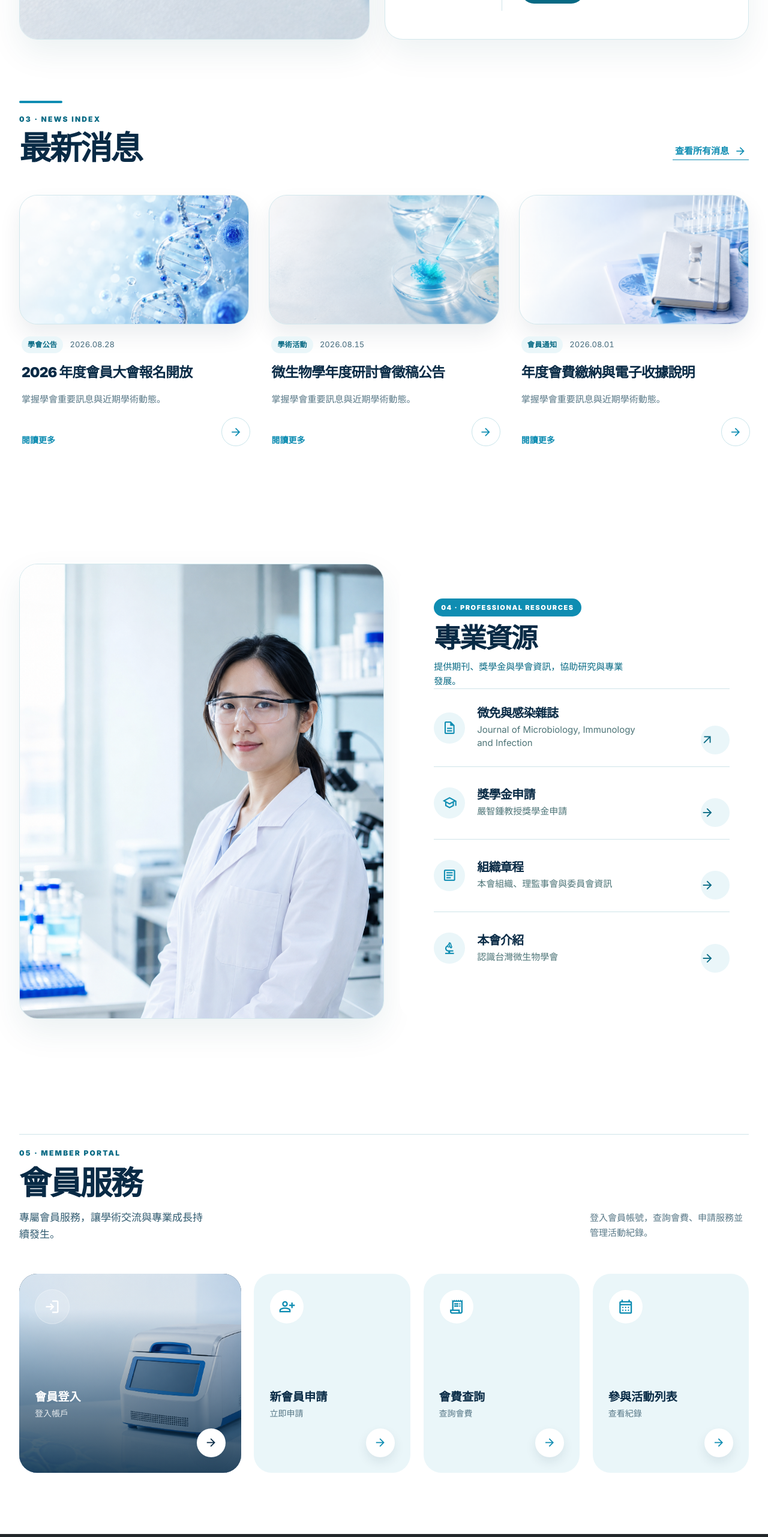
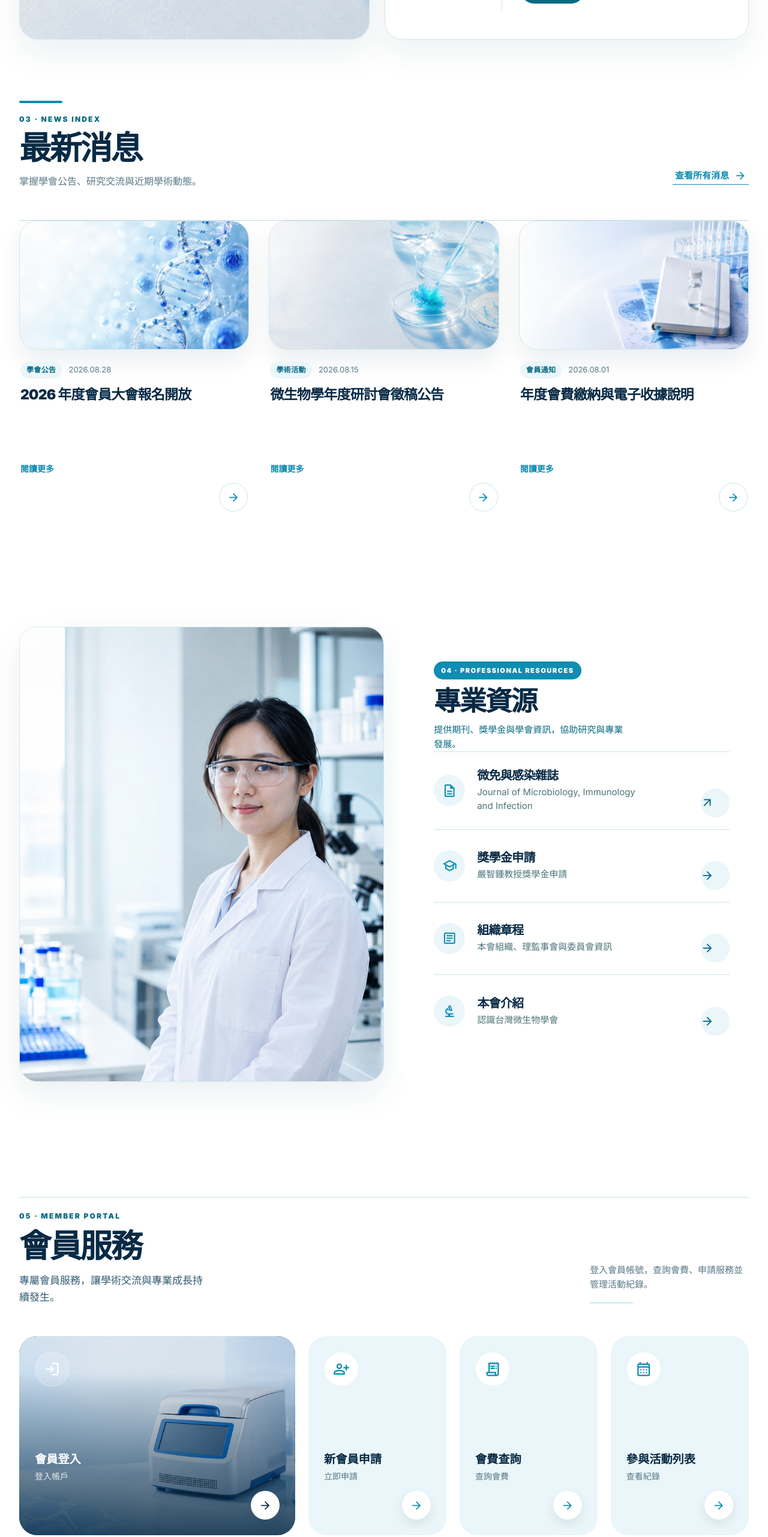
Before and after one commit to FangjieHung/tsm, an Angular app: page /#/concept-b in a window 1280 px wide. Shown: the part 2544-5107 px from the top of the page at 60% size. Built offline with nearby package versions, Linux system fonts and the light colour scheme.

Commit message:
style: refine concept B editorial hierarchy

```diff
--- a/src/app/core/site-content.models.ts
+++ b/src/app/core/site-content.models.ts
@@ -63,6 +63,7 @@ export interface SiteContent {
     readonly eventsLead: string;
     readonly eventsArchive: SiteAction;
     readonly resourcesLead: string;
+    readonly newsLead: string;
   };
   readonly news: readonly NewsItem[];
   readonly resources: readonly ResourceItem[];
--- a/src/app/core/site-content.ts
+++ b/src/app/core/site-content.ts
@@ -69,6 +69,7 @@ export const SITE_CONTENT = {
     eventsLead: '掌握研討交流、投稿時程與微生物學界的重要學術資訊。',
     eventsArchive: { label: '查看所有活動', href: '#events-list' },
     resourcesLead: '提供期刊、獎學金與學會資訊，協助研究與專業發展。',
+    newsLead: '掌握學會公告、研究交流與近期學術動態。',
   },
   news: [
     {
--- a/src/app/pages/concept/concept-page.html
+++ b/src/app/pages/concept/concept-page.html
@@ -278,6 +278,9 @@
           <div>
             <p class="section-code">03 · NEWS INDEX</p>
             <h2 id="news-title">最新消息</h2>
+            @if (concept() === 'b') {
+              <p class="b-news-lead">{{ content.bReference.newsLead }}</p>
+            }
           </div>
           <a class="text-link" [class.b-news-archive]="concept() === 'b'" href="#all-news">查看所有消息 <app-symbol name="arrow_forward" /></a>
         </div>
@@ -304,7 +307,6 @@
                   <span class="news-meta"><b>{{ item.category }}</b><time>{{ item.date }}</time></span>
                   <h3>{{ item.title }}</h3>
                   @if (concept() === 'b') {
-                    <p class="b-news-summary">掌握學會重要訊息與近期學術動態。</p>
                     <span class="b-news-read">閱讀更多</span>
                     <span class="b-news-arrow"><span class="sr-only">閱讀 {{ item.title }}</span><app-symbol name="arrow_forward" /></span>
                   } @else {
@@ -379,7 +381,10 @@
             <h2 id="membership-title">會員服務</h2>
             <p class="b-membership-lead">專屬會員服務，讓學術交流與專業成長持續發生。</p>
           </div>
-          <p class="b-membership-support">登入會員帳號，查詢會費、申請服務並管理活動紀錄。</p>
+          <p class="b-membership-support">
+            登入會員帳號，查詢會費、申請服務並管理活動紀錄。
+            <span class="b-membership-rule" aria-hidden="true"></span>
+          </p>
         </div>
         <div class="member-grid b-member-grid" appRevealOnView>
           @for (item of content.memberActions; track item.key) {
--- a/src/app/pages/concept/concept-page.scss
+++ b/src/app/pages/concept/concept-page.scss
@@ -1636,171 +1636,6 @@ h3 {
    color: #086A84;
    transform: translateX(3px);
 }
-.theme-b .news {
-   padding-block: clamp(54px, 7vw, 108px);
-   background: #fff;
-}
-.theme-b .news-list {
-   border: 0;
-   display: grid;
-   grid-template-columns: repeat(3, minmax(0, 1fr));
-   gap: clamp(18px, 2vw, 28px);
-}
-.theme-b .news-item {
-   overflow: visible;
-   border: 0;
-   border-radius: 0;
-   background: #fff;
-   box-shadow: none;
-}
-.theme-b .news-image {
-   display: block;
-   aspect-ratio: 16 / 9;
-   overflow: hidden;
-   border: 1px solid #D3E8ED;
-   border-radius: var(--radius-lg);
-   box-shadow: 0 18px 38px rgb(9 71 92 / 8%);
-}
-.theme-b .news-image img {
-   width: 100%;
-   height: 100%;
-   object-fit: cover;
-   transition: transform 0.45s ease;
-}
-.theme-b .news-item > a {
-   min-height: 190px;
-   padding: 20px 4px 4px;
-   grid-template-columns: minmax(0, 1fr) 42px;
-   align-content: start;
-   gap: 18px;
-}
-.theme-b .news-meta {
-   grid-column: 1 / -1;
-   justify-content: flex-start;
-   align-items: center;
-   gap: 12px;
-   font-size: 13px;
-}
-.theme-b .news-meta b {
-   padding: 5px 11px;
-   border-radius: 999px;
-   background: #EAF6F9;
-   color: #086A84;
-   font-size: 12px;
-   letter-spacing: 0.04em;
-}
-.theme-b .news-meta time {
-   color: #456B7D;
-   font-variant-numeric: tabular-nums;
-}
-.theme-b .news-item h3 {
-   font-size: clamp(21px, 1.65vw, 26px);
-   font-weight: 760;
-   line-height: 1.28;
-}
-.theme-b .news-item > a > app-symbol {
-   width: 42px;
-   height: 42px;
-   display: grid;
-   place-items: center;
-   border: 1px solid #BBDDE5;
-   border-radius: 50%;
-   color: #0F8DB2;
-   transition: color 0.2s ease, background 0.2s ease, transform 0.2s ease;
-}
-.theme-b .news-item:hover .news-image img,
-.theme-b .news-item:focus-within .news-image img {
-   transform: scale(1.025);
-}
-.theme-b .news-item:hover > a > app-symbol,
-.theme-b .news-item:focus-within > a > app-symbol {
-   background: #086A84;
-   color: #fff;
-   transform: translateX(3px);
-}
-.theme-b .membership {
-   grid-template-columns: minmax(0, 42%) minmax(0, 58%);
-}
-.theme-b .membership-content {
-   padding: clamp(38px, 4.5vw, 66px);
-   background: #fff;
-   box-shadow: 0 22px 54px rgb(9 71 92 / 7%);
-}
-.theme-b .membership-content > .section-heading {
-   margin-bottom: 30px;
-}
-.theme-b .membership-content h2 {
-   font-size: clamp(38px, 3.5vw, 54px);
-}
-.theme-b .member-grid {
-   grid-template-columns: repeat(3, minmax(0, 1fr));
-   gap: 14px;
-}
-.theme-b .member-action {
-   min-height: 150px;
-   padding: 22px;
-   grid-template-columns: 1fr auto;
-   align-content: start;
-   gap: 16px 12px;
-   border: 1px solid #D3E8ED;
-   border-radius: 20px;
-   background: #F4F9FA;
-   transition: border-color 0.2s ease, background 0.2s ease, color 0.2s ease, transform 0.2s ease;
-}
-.theme-b .member-action:first-child {
-   grid-column: 1 / -1;
-}
-.theme-b .member-action > app-symbol:first-child {
-   grid-column: 1 / -1;
-   color: #0F8DB2;
-   font-size: 30px;
-}
-.theme-b .member-action span {
-   gap: 5px;
-}
-.theme-b .member-action strong {
-   font-size: clamp(19px, 1.5vw, 23px);
-   line-height: 1.2;
-}
-.theme-b .member-action small {
-   color: #5B777F;
-   font-size: 14px;
-}
-.theme-b .member-action > app-symbol:last-child {
-   align-self: end;
-   color: #0F8DB2;
-}
-.theme-b .member-action:hover,
-.theme-b .member-action:focus-visible {
-   border-color: #8FC9D8;
-   background: #EAF6F9;
-   transform: translateY(-2px);
-}
-.theme-b .member-action--primary {
-   min-height: 164px;
-   padding: clamp(26px, 3vw, 36px);
-   grid-template-columns: 44px minmax(0, 1fr) 28px;
-   align-items: center;
-   align-content: center;
-   background: #086A84;
-   border-color: #086A84;
-   color: #fff;
-}
-.theme-b .member-action--primary > app-symbol:first-child {
-   grid-column: auto;
-   color: #fff;
-   font-size: 38px;
-}
-.theme-b .member-action--primary small,
-.theme-b .member-action--primary > app-symbol:last-child {
-   color: rgb(255 255 255 / 82%);
-}
-.theme-b .member-action--primary:hover,
-.theme-b .member-action--primary:focus-visible {
-   border-color: #086A84;
-   background: #086A84;
-}
-
 @media (max-width: 1199px) {
    .hero--b { min-height: 680px; grid-template-columns: 1fr 1fr; grid-template-rows: 230px 280px 180px; }
    .b-hero-copy { grid-column: 1; grid-row: 1 / 3; }
@@ -2328,6 +2163,13 @@ h3 {
    line-height: 1;
    letter-spacing: -0.055em;
 }
+.theme-b .b-news-lead {
+   max-width: 38ch;
+   margin: 15px 0 0;
+   color: #587887;
+   font-size: 16px;
+   line-height: 1.65;
+}
 .theme-b .b-news-archive {
    min-height: 44px;
    display: inline-flex;
@@ -2403,14 +2245,9 @@ h3 {
    font-weight: 790;
    line-height: 1.25;
 }
-.theme-b .b-news-summary {
-   grid-column: 1 / -1;
-   margin: 0;
-   color: #587887;
-   font-size: 15px;
-   line-height: 1.65;
-}
 .theme-b .b-news-read {
+   grid-column: 1;
+   grid-row: 3;
    align-self: end;
    color: #0F8DB2;
    font-size: 14px;
@@ -2477,9 +2314,16 @@ h3 {
    font-size: 15px;
    line-height: 1.65;
 }
+.theme-b .b-membership-rule {
+   width: 72px;
+   height: 1px;
+   display: block;
+   margin-top: 17px;
+   background: #9ED4E0;
+}
 .theme-b .b-member-grid {
    display: grid;
-   grid-template-columns: minmax(0, 1.42fr) repeat(3, minmax(0, 1fr));
+   grid-template-columns: minmax(0, 2fr) repeat(3, minmax(0, 1fr));
    gap: clamp(14px, 1.7vw, 24px);
 }
 .theme-b .member-action {
```
Also changed, not shown: 1 other file (tests, documents, lock files or other folders).
